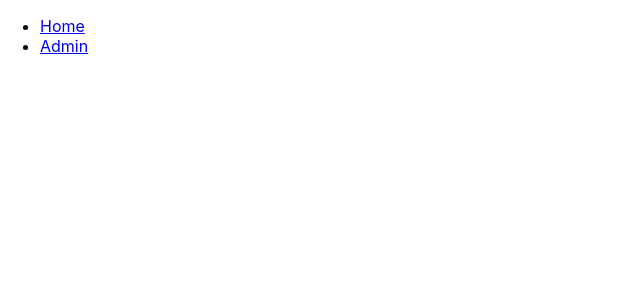
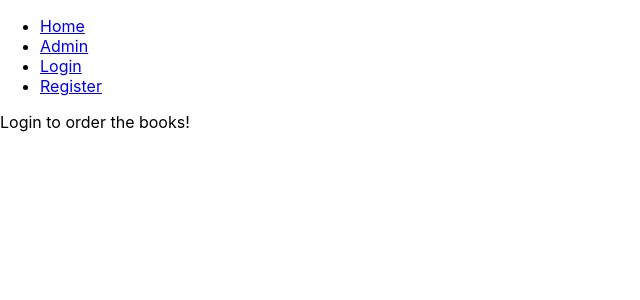
Before and after one commit to Hipnosic/24e-Maj-Exam-We-Tried, a React (Create React App) app in the folder 24e-Maj-Exam-main/client/: page /auth/login in a window 1280 px wide. Before the commit this address had no page. Shown: the top 300 px of the page, without its empty margins (0-640 px from the left). Built offline with nearby package versions, Linux system fonts and the light colour scheme.

Commit message:
added login and register pages

```diff
--- a/24e-Maj-Exam-main/client/src/App.js
+++ b/24e-Maj-Exam-main/client/src/App.js
@@ -2,6 +2,8 @@
 import { BrowserRouter, Routes, Route, Link } from "react-router-dom";
 import Home from "./components/home";
 import Admin from './components/admin';
+import Login from './components/login';
+import Signup from './components/register'
 
 function App() {
   return (
@@ -13,10 +15,19 @@
               <li>
                 <Link to="/admin">Admin</Link>
               </li>
+              <li>
+                <Link to="/auth/login">Login</Link>
+              </li>
+              <li>
+                <Link to="/auth/register">Register</Link>
+              </li>
             </ul>
            <Routes>
                  <Route exact path='/' element={< Home />}></Route>
                  <Route exact path='/admin' element={< Admin />}></Route>
+                 <Route exact path='/auth/login' element={< Login />}></Route>
+                 <Route exact path='/auth/register' element={< Signup />}></Route>
+
           </Routes>
     </BrowserRouter>
   );
--- a/24e-Maj-Exam-main/client/src/components/login.js
+++ b/24e-Maj-Exam-main/client/src/components/login.js
@@ -0,0 +1,7 @@
+import React from "react";
+
+const Login = () => {
+      return (<p>Login to order the books!</p>)
+}
+
+export default Login;
--- a/24e-Maj-Exam-main/client/src/components/register.js
+++ b/24e-Maj-Exam-main/client/src/components/register.js
@@ -0,0 +1,7 @@
+import React from "react";
+
+const Signup = () => {
+      return (<p>Signup to order the books!</p>)
+}
+
+export default Signup;
```
